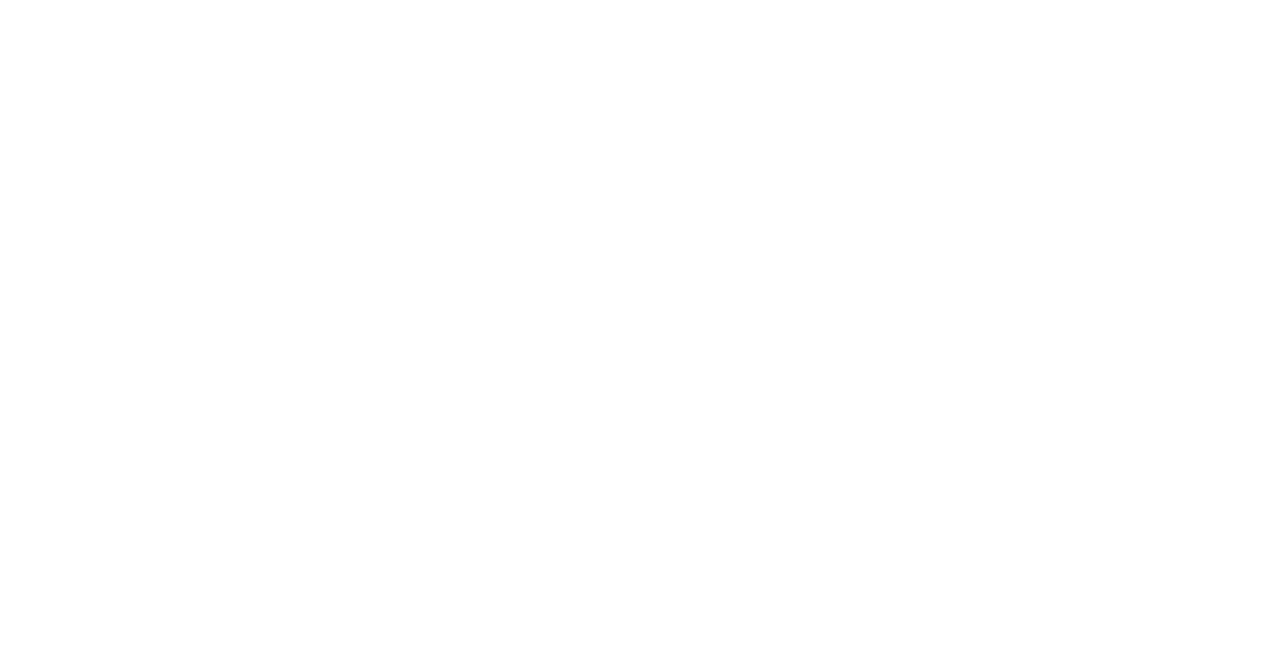
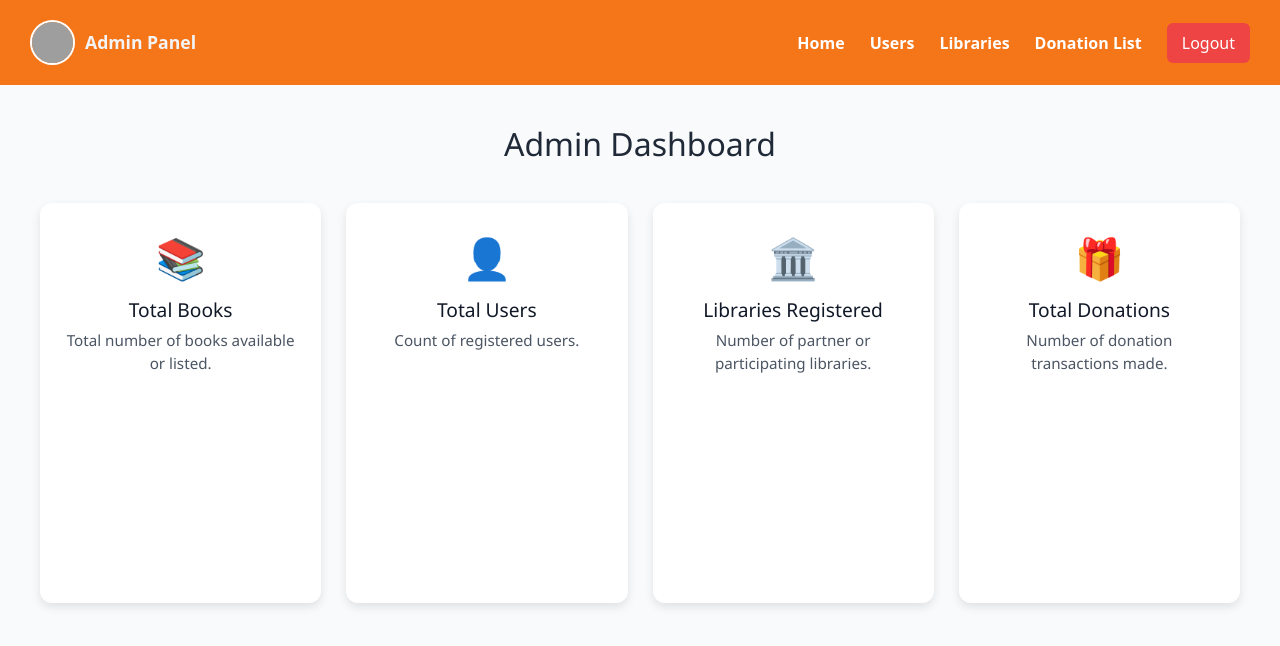
Before and after one commit to preethi2003-vjk/Book-Swap, a React (Vite) app in the folder Frontend/: page /admin-dash in a window 1280 px wide. Before the commit this address had no page. Shown: the top 646 px of the page. Built offline with nearby package versions, Linux system fonts and the light colour scheme; grey boxes are pictures that could not be loaded; the HTML template or start-up script is replaced by a standard one.

Commit message:
admin and user dash

```diff
--- a/Frontend/src/App.jsx
+++ b/Frontend/src/App.jsx
@@ -13,6 +13,8 @@ import Userlogin from './pages/userlogin'
 import Librarylogin from './pages/librarylogin'
 import Userregisterpage from './pages/user-register'
 import Libraryregistrationpage from './pages/libreg'
+import Admindash from './pages/admindash'
+import UserHomepage from './pages/userhomepage'
 function App() {
 
 
@@ -27,6 +29,9 @@ function App() {
            <Route path="/library-login" element={<Librarylogin/>}/>
              <Route path="/user-register" element={<Userregisterpage/>}/>
               <Route path="/library-register" element={<Libraryregistrationpage/>}/>
+              <Route path="/admin-dash" element={<Admindash/>}/>
+              <Route path="/user-dash" element={<UserHomepage/>}/>
+
 
    </Routes>
 
--- /dev/null
+++ b/Frontend/src/components/adminbar.jsx
@@ -0,0 +1,30 @@
+import "../styles/adminbar.css";
+
+function Adminbar() {
+  return (
+    <>
+      <nav className="admin-navbar">
+        <div className="admin-profile">
+          <img
+            src="https://cdn-icons-png.flaticon.com/512/3135/3135715.png"
+            alt="Admin"
+            className="admin-img"
+          />
+          <span className="admin-name">Admin Panel</span>
+        </div>
+
+        <ul className="admin-nav-links">
+          <li>Home</li>
+          <li>Users</li>
+          <li>Libraries</li>
+          <li>Donation List</li>
+          <li>
+            <button className="logout-btn">Logout</button>
+          </li>
+        </ul>
+      </nav>
+    </>
+  );
+}
+
+export default Adminbar;
--- /dev/null
+++ b/Frontend/src/components/usernavbar.jsx
@@ -0,0 +1,26 @@
+import "../styles/usernavbar.css"
+function Usernavbar(){
+    return(
+    <>
+
+       <nav className="usernav-container">
+       <div className="navbar-heading">
+          📚 BookSwap
+        </div>
+
+        <div className="user-nav">
+            <ul className="navitem">
+                <li>Home</li>
+                <li>Libraries</li>
+                <li>Books</li>
+                <li>Donate</li>
+                <li><button><svg xmlns="http://www.w3.org/2000/svg" width="24" height="24" viewBox="0 0 24 24" fill="none" stroke="currentColor" stroke-width="2" stroke-linecap="round" stroke-linejoin="round" class="lucide lucide-circle-user-icon lucide-circle-user"><circle cx="12" cy="12" r="10"/><circle cx="12" cy="10" r="3"/><path d="M7 20.662V19a2 2 0 0 1 2-2h6a2 2 0 0 1 2 2v1.662"/></svg></button></li>
+            </ul>
+
+
+        </div>
+       </nav>
+    </>
+    )
+}
+export default Usernavbar
--- /dev/null
+++ b/Frontend/src/pages/admindash.jsx
@@ -0,0 +1,41 @@
+import Adminbar from "../components/adminbar"
+import "../styles/admindash.css"
+function Admindash(){
+    return(
+        <>
+<Adminbar/>
+<div className="admin-home-container">
+        <h2 className="admin-dashboard-title">Admin Dashboard</h2>
+
+        <div className="admin-cards-container">
+          <div className="admin-card">
+            <span className="card-icon">📚</span>
+            <h3>Total Books</h3>
+            <p>Total number of books available or listed.</p>
+          </div>
+
+          <div className="admin-card">
+            <span className="card-icon">👤</span>
+            <h3>Total Users</h3>
+            <p>Count of registered users.</p>
+          </div>
+
+          <div className="admin-card">
+            <span className="card-icon">🏛️</span>
+            <h3>Libraries Registered</h3>
+            <p>Number of partner or participating libraries.</p>
+          </div>
+
+          <div className="admin-card">
+            <span className="card-icon">🎁</span>
+            <h3>Total Donations</h3>
+            <p>Number of donation transactions made.</p>
+          </div>
+
+
+        </div>
+      </div>
+        </>
+    )
+}
+export default Admindash
--- /dev/null
+++ b/Frontend/src/pages/userhomepage.jsx
@@ -0,0 +1,10 @@
+import "../styles/userhomepage.css"
+import Usernavbar from "../components/usernavbar"
+function UserHomepage(){
+    return(
+        <>
+        <Usernavbar/>
+        </>
+    )
+}
+export default UserHomepage
--- /dev/null
+++ b/Frontend/src/styles/adminbar.css
@@ -0,0 +1,64 @@
+.admin-navbar {
+  display: flex;
+  align-items: center;
+  justify-content: space-between;
+  background-color: #f57519;
+  color: white;
+  padding: 20px 30px;
+  box-shadow: 0 2px 8px rgba(0, 0, 0, 0.2);
+
+
+}
+
+.admin-profile {
+  display: flex;
+  align-items: center;
+  gap: 10px;
+}
+
+.admin-img {
+  width: 45px;
+  height: 45px;
+  border-radius: 50%;
+  border: 2px solid white;
+  object-fit: cover;
+}
+
+.admin-name {
+  font-size: 1.1rem;
+  font-weight: 600;
+  color: #f3f4f6;
+}
+
+.admin-nav-links {
+  list-style: none;
+  display: flex;
+  align-items: center;
+  gap: 25px;
+  margin: 0;
+  padding: 0;
+}
+
+.admin-nav-links li {
+  font-weight: bolder;
+  cursor: pointer;
+
+}
+
+.admin-nav-links li:hover {
+  color: bisque;
+}
+
+.logout-btn {
+  background-color: #ef4444;
+  border: none;
+  color: white;
+  padding: 8px 15px;
+  border-radius: 6px;
+  cursor: pointer;
+  transition: background-color 0.3s ease;
+}
+
+.logout-btn:hover {
+  background-color: #dc2626;
+}
--- /dev/null
+++ b/Frontend/src/styles/admindash.css
@@ -0,0 +1,56 @@
+.admin-home-container {
+  padding: 40px;
+  background-color: #f9fafb;
+  min-height: 100vh;
+  font-family: "Segoe UI", Tahoma, Geneva, Verdana, sans-serif;
+}
+
+.admin-dashboard-title {
+  text-align: center;
+  font-size: 2rem;
+  color: #1f2937;
+  margin-bottom: 40px;
+}
+
+.admin-cards-container {
+ display: flex;
+ justify-content: center;
+ align-items: flex-start;
+ gap: 25px;
+
+
+}
+
+.admin-card {
+  background-color: white;
+  border-radius: 12px;
+  padding: 25px;
+  width: 300px;
+  height: 400px;
+
+  text-align: center;
+  box-shadow: 0 4px 10px rgba(0, 0, 0, 0.1);
+
+}
+
+.admin-card:hover {
+
+  box-shadow: 0 6px 14px rgba(0, 0, 0, 0.15);
+}
+
+.card-icon {
+  font-size: 2.5rem;
+  display: block;
+  margin-bottom: 10px;
+}
+
+.admin-card h3 {
+  font-size: 1.2rem;
+  color: #111827;
+  margin-bottom: 8px;
+}
+
+.admin-card p {
+  font-size: 0.95rem;
+  color: #4b5563;
+}
--- /dev/null
+++ b/Frontend/src/styles/usernavbar.css
@@ -0,0 +1,42 @@
+.navitem{
+    display: flex;
+    gap: 35px;
+    list-style: none;
+    align-items: center;
+
+
+}
+.usernav-container{
+    background-color: chocolate;
+    padding: 20px 30px;
+    display: flex;
+    justify-content: flex-end;
+
+}
+.navitem li{
+    font-size: large;
+    font-weight: bold;
+    color: rgb(1, 20, 28);
+    cursor: pointer;
+}
+.navitem li:hover{
+    color:antiquewhite ;
+}
+.navitem li svg{
+    width: 30px;
+    height: 30px;
+}
+.navitem li button{
+    border-radius: 50%;
+    border-style: none;
+
+}
+.navbar-heading{
+    font-size: xx-large;
+    font-weight: bolder;
+    color: rgb(105, 19, 19);
+    margin-right: auto;
+    display: flex;
+    align-items: center;
+    gap: 10px;
+}
```
Also changed, not shown: Frontend/src/styles/userhomepage.css (added).
